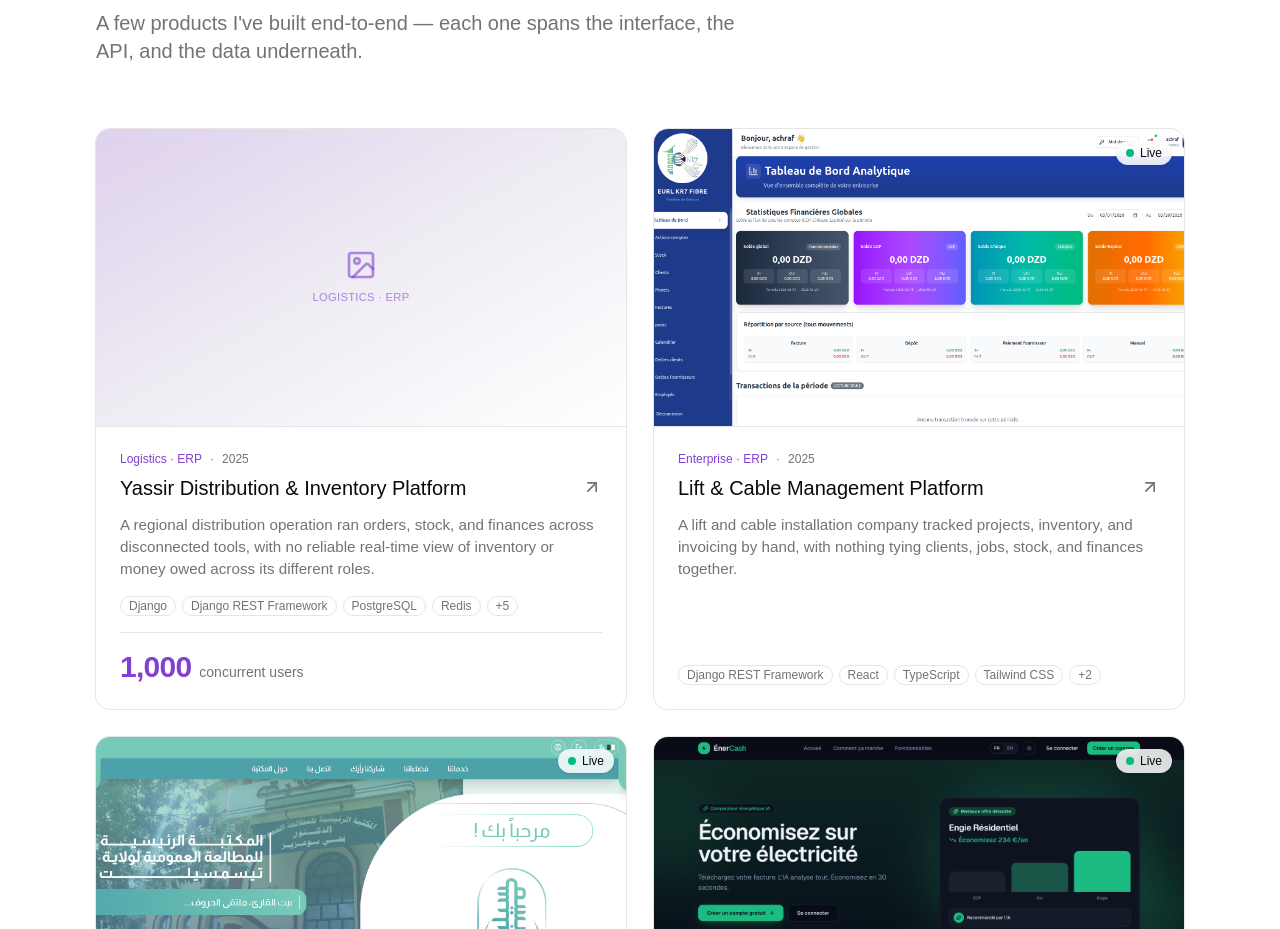
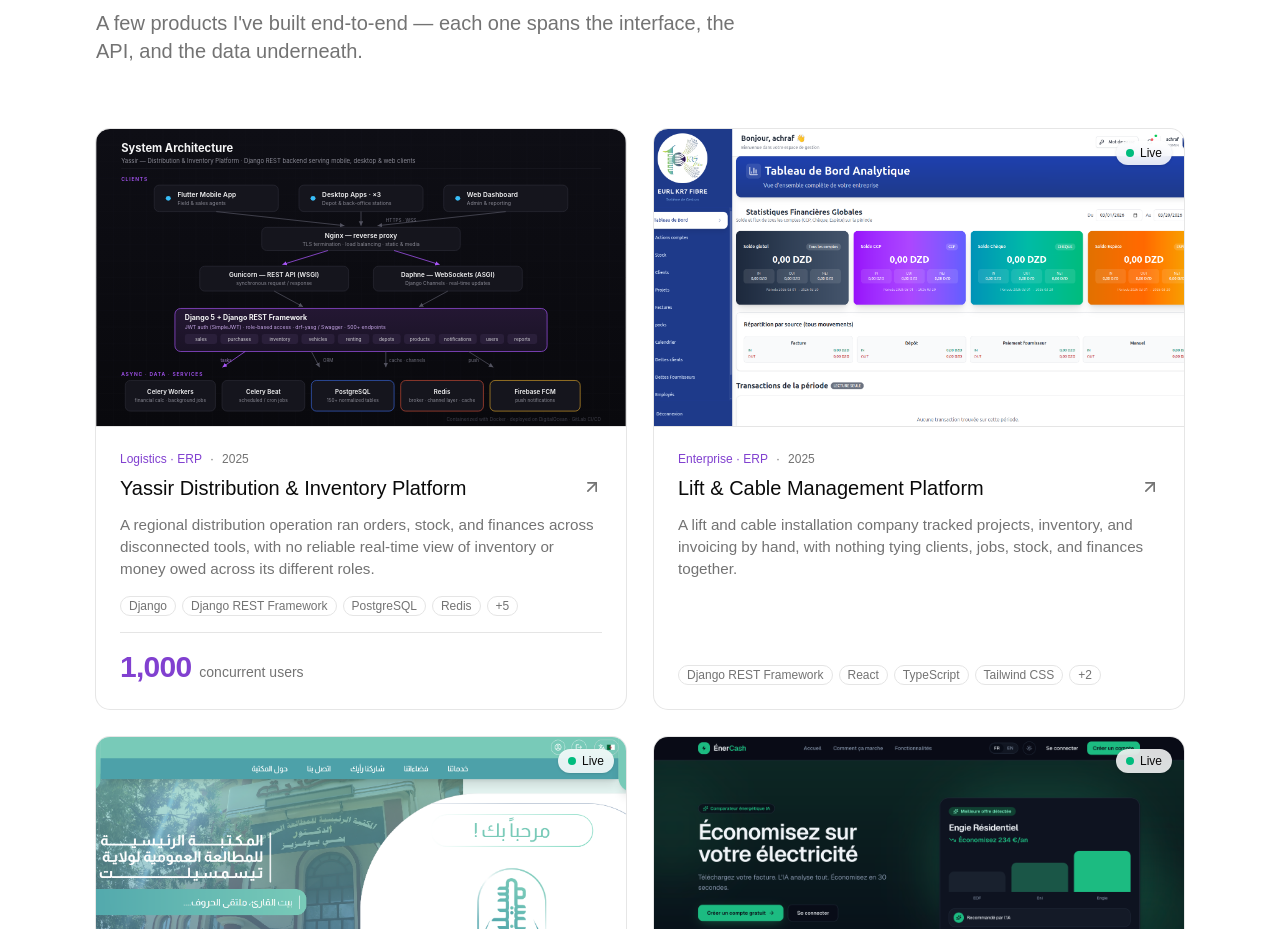
Before and after one commit to zaarirmoh/porfolio, a React (Vite) app: page / in a window 1280 px wide. Shown: the part 1140-2069 px from the top of the page. Built offline with nearby package versions, Linux system fonts and the light colour scheme.

Commit message:
Add Yassir system architecture diagram as primary project image

```diff
--- a/src/data/portfolio.ts
+++ b/src/data/portfolio.ts
@@ -320,6 +320,7 @@ export const baccalaureate = {
 export const projects: Project[] = [
   {
     slug: "yassir-distribution-platform",
+    screenshots: ["/projects/yassir-architecture.svg"],
     name: "Yassir Distribution & Inventory Platform",
     problem:
       "A regional distribution operation ran orders, stock, and finances across disconnected tools, with no reliable real-time view of inventory or money owed across its different roles.",
```
Also changed, not shown: public/projects/yassir-architecture.svg (added).
